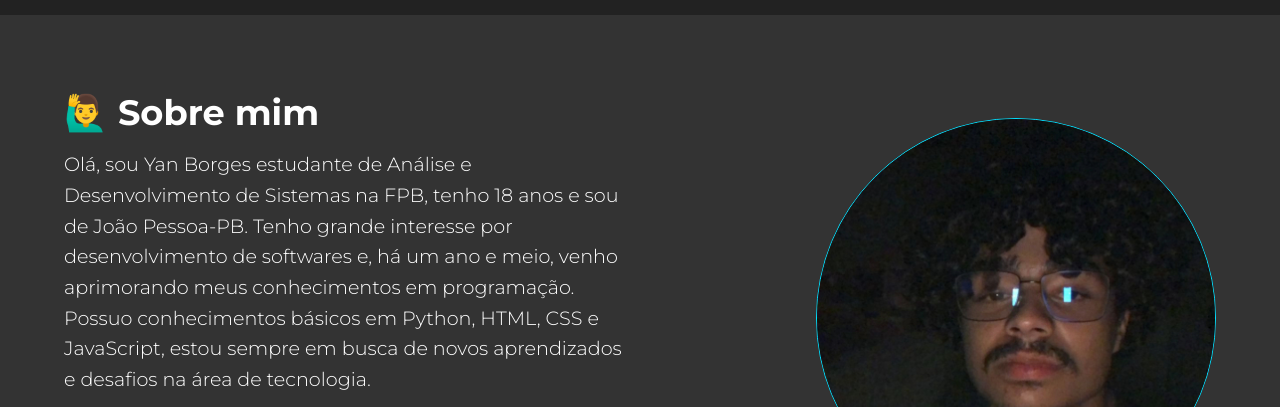
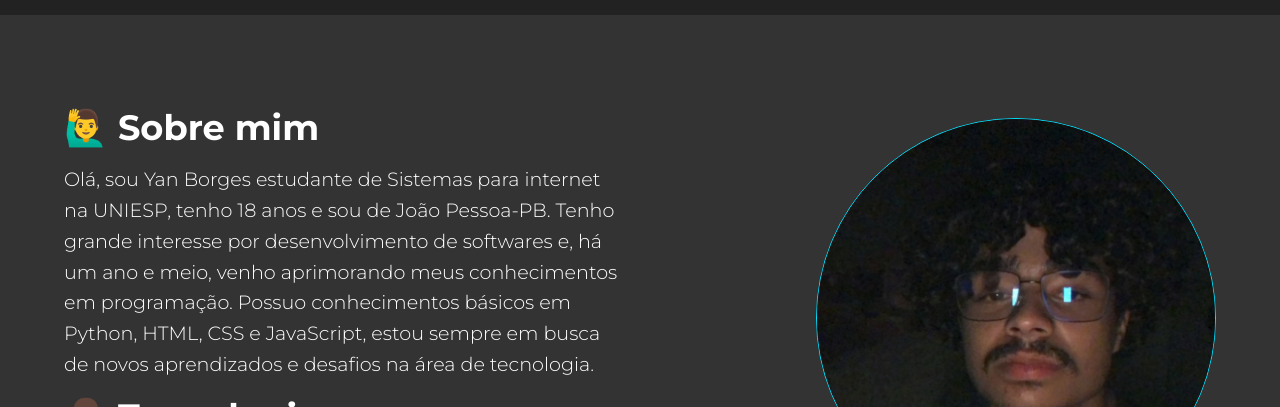
Before and after one commit to yanborgess/Portfolio-, a plain HTML site: page index.html in a window 1280 px wide. Shown: the part 89-496 px from the top of the page. Drawn offline with Linux system fonts and the light colour scheme.

Commit message:
modified

```diff
--- a/index.html
+++ b/index.html
@@ -40,7 +40,7 @@
                 <article class="text">
                     <h2> 🙋‍♂️ Sobre mim</h2>
                     <p>
-                        Olá, sou Yan Borges estudante de Análise e Desenvolvimento de Sistemas na FPB, tenho 18 anos e sou de João Pessoa-PB.
+                        Olá, sou Yan Borges estudante de Sistemas para internet na UNIESP, tenho 18 anos e sou de João Pessoa-PB.
                         Tenho grande interesse por desenvolvimento de softwares e, há um ano e meio, venho aprimorando meus conhecimentos em programação.
                         Possuo conhecimentos básicos em Python, HTML, CSS e JavaScript, estou sempre em busca de novos aprendizados e desafios na área de tecnologia.
                     </p>
```
